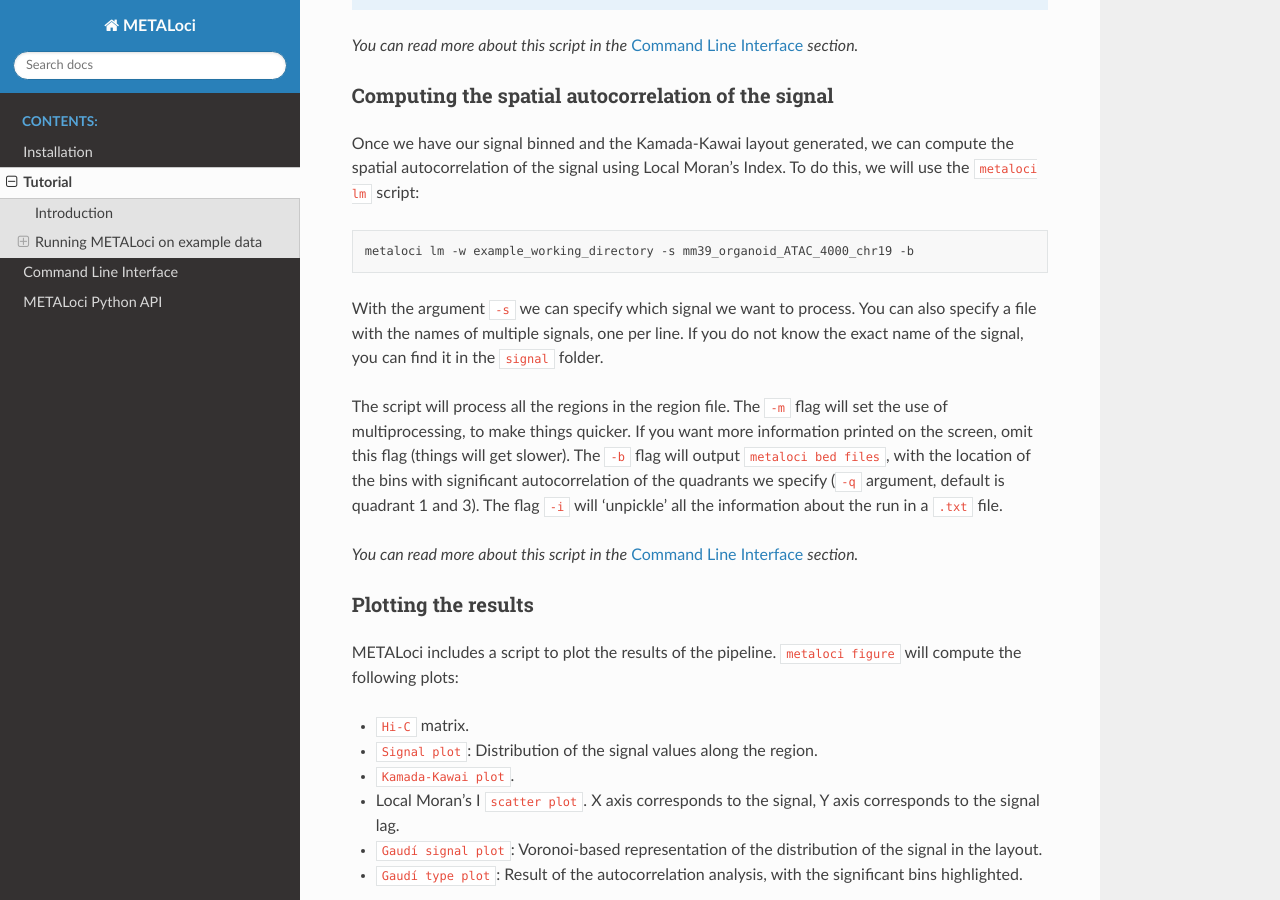
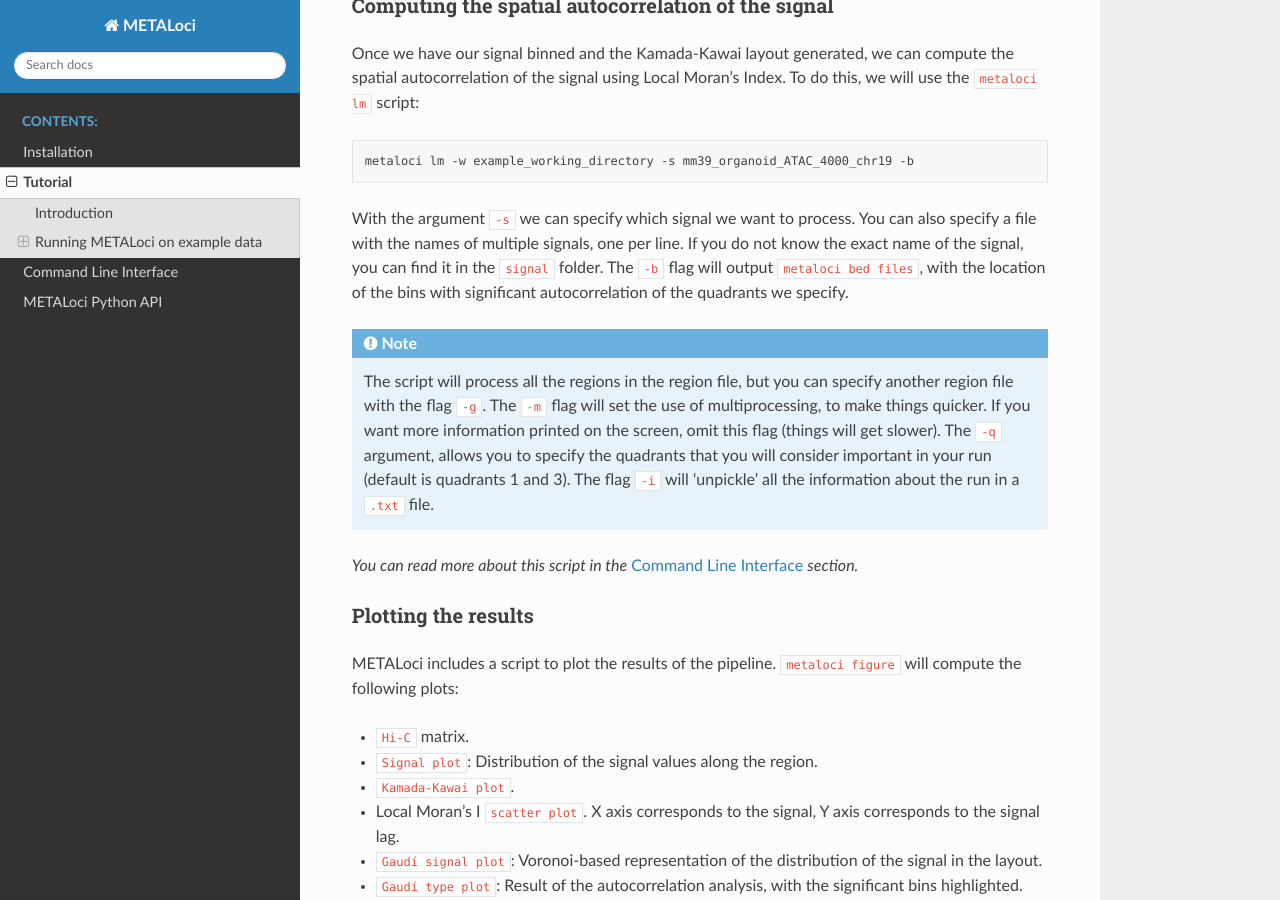
Before and after one commit to 3DGenomes/METALoci, a Sphinx documentation site: the page built from docs/tutorial.rst, in a window 1280 px wide and 900 px high, scrolled down 5061 px. Built offline with Sphinx 7.4.7 and the Read the Docs theme 2.0.0, drawn with Linux system fonts in a browser that asks for light colours; some of the changed text lies outside the part shown.

Commit message:
Updated documentation.

```diff
--- a/docs/tutorial.rst
+++ b/docs/tutorial.rst
@@ -106,15 +106,18 @@
 
     metaloci sniffer -w example_working_directory -s data/mm39_chrom_sizes.txt -g data/gencode.vM35.annotation_chr19.gtf.gz -r 10000 -e 2000000
 
-When prompted, select 'protein coding', with ``6 + ENTER``. This should create a new working directory and create a ``metaloci region file`` inside it.
+When prompted, select 'protein coding', with ``6 + ENTER``. This should create a new working directory and create a
+``metaloci region file`` inside it.
+
+The ``-r`` flag is the resolution of the Hi-C matrix. It is recommended to use the highest resolution your Hi-C
+matrix can provide. The ``-e`` flag is the amount of bp --upstream and downstream-- to extend the region around the
+point of interest. These two parameters will determine the number of bins the Kamada-Kawai layout will have (in this
+case, 4000000 / 10000 = 400 bins)
 
 .. note::
 
-    The ``-r`` flag is the resolution of the Hi-C matrix. It is recommended to use the highest resolution your Hi-C
-    matrix can provide. The ``-e`` flag is the amount of bp --upstream and downstream-- to extend the region around the
-    point of interest. These two parameters will determine the number of bins the Kamada-Kawai layout will have. The
-    recommended amount of bins is around 400. In this case, 2Mb upstream and downstream would be
-    4000000 / 10000 = 400 bins. A number of bins higher than 900 **is not recommended**.
+    The recommended amount of bins is around 400. In this case, 2Mb upstream and downstream would be 4000000 / 10000 =
+    400 bins. **A number of bins higher than 900 is not recommended**.
 
 *You can read more about this script in the* :ref:`cli_usage` *section.*
 
@@ -182,16 +185,10 @@
 Running 'metaloci layout'
 ^^^^^^^^^^^^^^^^^^^^^^^^^
 
-Now that we have all the necessary files, we can run the layout script. This script will generate the Kamada-Kawai layout
-for the Hi-C matrix. To run the layout script, use:
-
-.. code-block:: bash
-
-    metaloci layout -w example_working_directory -c data/hic/ICE_DM_5kb_eef0283c05_chr19.mcool -r 10000 -o 0.2 -l 7.044
-
-This code will process all the regions in chromosome 19, because the ``metaloci region file`` is already present in
-the working directory, as it was calculated with ``metaloci sniffer``. The command may take a while to run, so for the
-sake of speed, we will only process the first 16 regions. To subset the file, run:
+Now that we have all the necessary files, we can run the ``metaloci layout`` script. This script will generate the
+Kamada-Kawai layout for the Hi-C matrix. The script would use the ``metaloci region file`` that has been computed by
+``metaloci sniffer``, that contains all the regions in chromosome 19. fot he sake of speed, we will make a subset to
+only process the first 16 regions. To subset the file, run:
 
 .. code-block:: bash
 
@@ -234,13 +231,16 @@
 
 With the argument ``-s`` we can specify which signal we want to process. You can also specify a file with the names of
 multiple signals, one per line. If you do not know the exact name of the signal, you can find it in the ``signal``
-folder.
+folder. The ``-b`` flag will output ``metaloci bed files``, with the location of the bins with significant
+autocorrelation of the quadrants we specify.
 
-The script will process all the regions in the region file. The ``-m`` flag will set the use of multiprocessing, to
-make things quicker. If you want more information printed on the screen, omit this flag (things will get slower).
-The ``-b`` flag will output ``metaloci bed files``, with the location of the bins with significant autocorrelation of
-the quadrants we specify (``-q`` argument, default is quadrant 1 and 3). The flag ``-i`` will 'unpickle' all the
-information about the run in a ``.txt`` file.
+.. note::
+
+    The script will process all the regions in the region file, but you can specify another region file with the
+    flag ``-g``. The ``-m`` flag will set the use of multiprocessing, to make things quicker. If you want more
+    information printed on the screen, omit this flag (things will get slower). The ``-q`` argument, allows you to
+    specify the quadrants that you will consider important in your run (default is quadrants 1 and 3). The flag ``-i``
+    will 'unpickle' all the information about the run in a ``.txt`` file.
 
 *You can read more about this script in the* :ref:`cli_usage` *section.*
 
@@ -286,7 +286,10 @@
 
     Example output for region chr19:41370000-45380000_200 in mm39 myeloid cells with ATAC-Seq.
 
-* The ``composite figure`` shows the results of the pipeline for a single region. The first plot is the ``Hi-C matrix``, with the region of interest highlighted. The second plot is the ``signal plot``, showing the distribution of the signal along the region. The signal plot has been highlighted according to significant ``metalocis`` --regions with a spatial  correlation of the signal-- found in the run.
+The ``composite figure`` shows the results of the pipeline for a single region. The following plots have been generated:
+
+* The first plot is the ``Hi-C matrix``, with the region of interest highlighted.
+* The second plot is the ``signal plot``, showing the distribution of the signal along the region. The signal plot has been highlighted according to significant ``metalocis`` --regions with a spatial  correlation of the signal-- found in the run.
 
 * The ``scatter plot`` represents a linear correlation between the signal of a bin (x axis) and the signal of its neighbours (y axis), where only the significant bins have a solid colour. The plot is divided into four different quadrants, according to the spatial autocorrelation of the signal:
 
--- a/requirements.txt
+++ b/requirements.txt
@@ -22,6 +22,7 @@
 shapely==2.0.1
 tqdm==4.65.0
 adjustText==1.1.1
+docutils<0.21
 sphinx
 sphinx-rtd-theme
 sphinx-argparse
```
Also changed, not shown: other parts of docs/tutorial.rst (+1 -1 lines).
